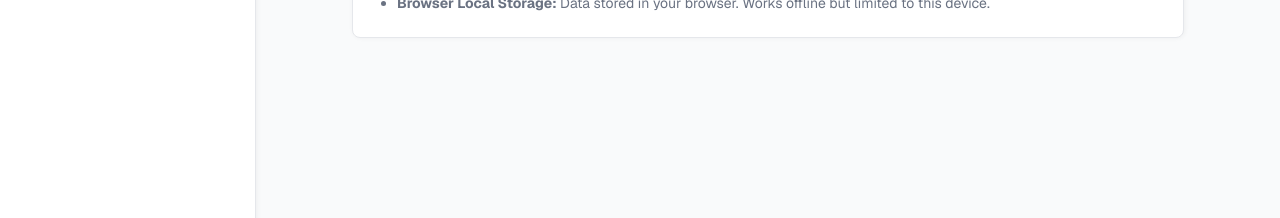
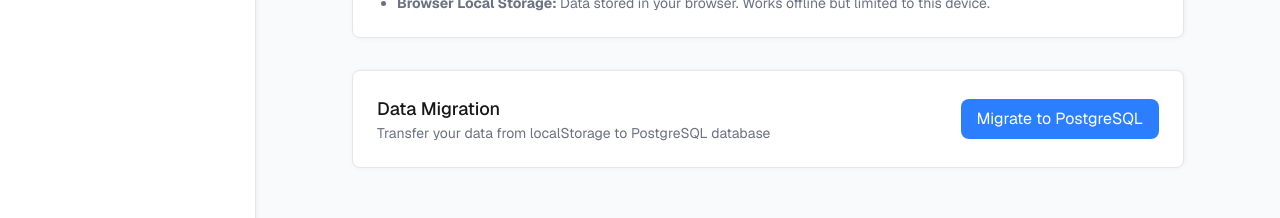
Before and after one commit to artynuts/ai-model-comparison, a Next.js app: page /settings in a window 1280 px wide. Shown: the part 495-713 px from the top of the page. Built offline with nearby package versions, Linux system fonts and the light colour scheme; no server answers.

Commit message:
Add DataMigration component to SettingsPage for enhanced data management

```diff
--- /dev/null
+++ b/app/components/DataMigration.tsx
@@ -0,0 +1,84 @@
+"use client";
+
+import { useState } from "react";
+import { LocalStorageProvider } from "../lib/storage/LocalStorageProvider";
+import { PostgresStorageProvider } from "../lib/storage/PostgresStorageProvider";
+import { useStorage } from "../context/StorageContext";
+
+export default function DataMigration() {
+  const [status, setStatus] = useState<string>("");
+  const [isLoading, setIsLoading] = useState(false);
+  const { storageType } = useStorage();
+
+  const handleMigration = async () => {
+    setIsLoading(true);
+    setStatus("Starting migration...");
+
+    try {
+      // Get data from localStorage
+      const localProvider = new LocalStorageProvider();
+      const localData = await localProvider.getHistory();
+
+      if (localData.length === 0) {
+        setStatus("No data found in localStorage to migrate.");
+        setIsLoading(false);
+        return;
+      }
+
+      setStatus(
+        `Found ${localData.length} items in localStorage. Migrating...`
+      );
+
+      // Migrate to PostgreSQL
+      const pgProvider = new PostgresStorageProvider();
+
+      // Migrate each item
+      for (let i = 0; i < localData.length; i++) {
+        const item = localData[i];
+        await pgProvider.addHistory(item.query, item.responses);
+        setStatus(`Migrated ${i + 1} of ${localData.length} items...`);
+      }
+
+      setStatus(
+        `Successfully migrated ${localData.length} items to PostgreSQL.`
+      );
+    } catch (error) {
+      console.error("Migration failed:", error);
+      setStatus("Migration failed. Please try again.");
+    } finally {
+      setIsLoading(false);
+    }
+  };
+
+  const isMigrationDisabled = storageType !== "postgres" || isLoading;
+
+  return (
+    <div className="space-y-4">
+      <div className="flex items-center justify-between">
+        <div>
+          <h3 className="text-lg font-medium">Data Migration</h3>
+          <p className="text-sm text-gray-500">
+            Transfer your data from localStorage to PostgreSQL database
+          </p>
+        </div>
+        <button
+          onClick={handleMigration}
+          disabled={isMigrationDisabled}
+          className="px-4 py-2 bg-blue-500 text-white rounded-lg hover:bg-blue-600 disabled:bg-blue-300 transition-colors"
+        >
+          {isLoading ? "Migrating..." : "Migrate to PostgreSQL"}
+        </button>
+      </div>
+      {status && (
+        <div className="text-sm p-4 bg-gray-50 rounded-lg">
+          <p>{status}</p>
+        </div>
+      )}
+      {storageType !== "postgres" && (
+        <p className="text-sm text-amber-600">
+          Please switch to PostgreSQL storage type before migrating data.
+        </p>
+      )}
+    </div>
+  );
+}
--- a/app/settings/page.tsx
+++ b/app/settings/page.tsx
@@ -3,6 +3,7 @@
 import { useStorage } from "../context/StorageContext";
 import Link from "next/link";
 import StorageSelector from "../components/StorageSelector";
+import DataMigration from "../components/DataMigration";
 
 export default function SettingsPage() {
   return (
@@ -53,6 +54,10 @@ export default function SettingsPage() {
             </div>
           </div>
         </section>
+
+        <section className="bg-white p-6 rounded-lg border border-gray-200 shadow-[1px_0_5px_0_rgba(0,0,0,0.05)]">
+          <DataMigration />
+        </section>
       </div>
     </div>
   );
```
